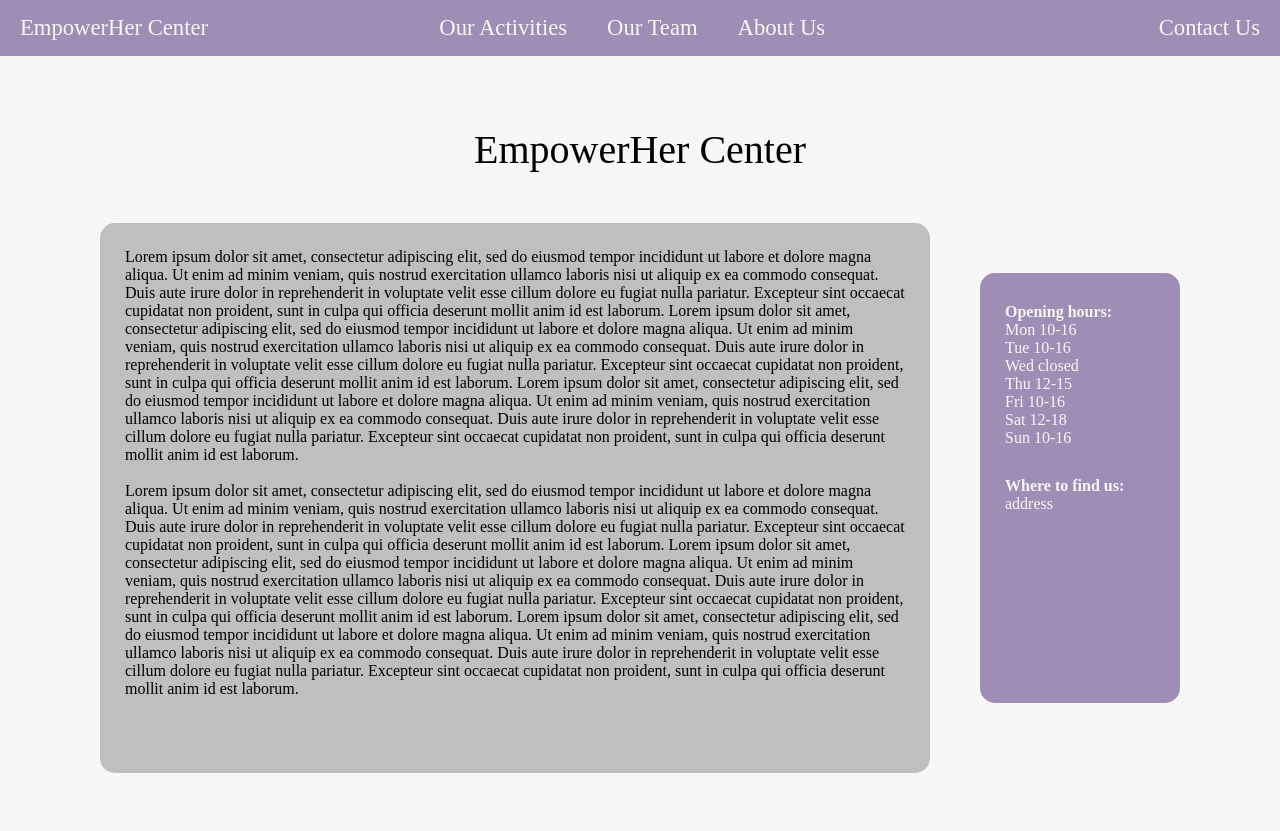
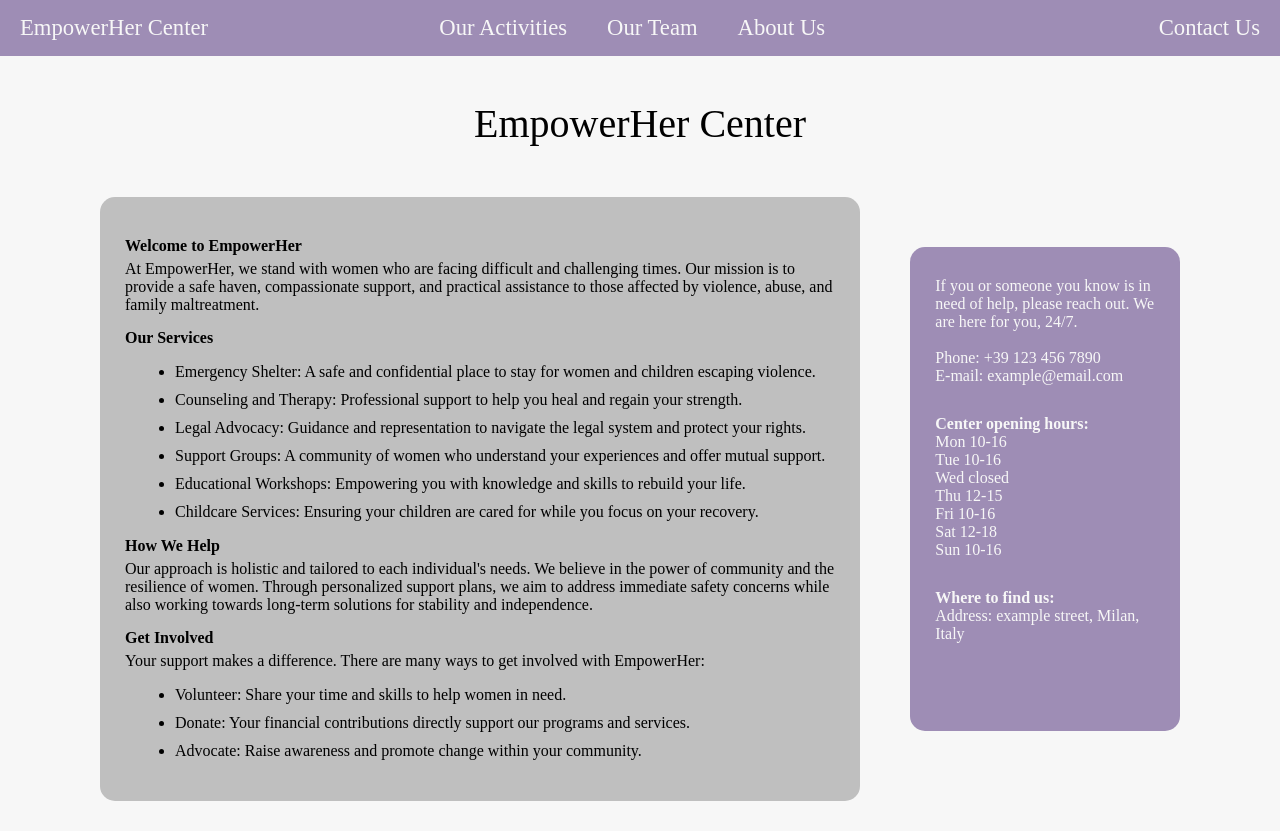
Before and after one commit to linneaj8/HYP-project, a Nuxt app: page / in a window 1280 px wide. Before the commit the page ends 803 px from the top, so only its background shows below. Built offline with nearby package versions, Linux system fonts and the light colour scheme.

Commit message:
info added

```diff
--- a/layouts/default.vue
+++ b/layouts/default.vue
@@ -20,6 +20,8 @@
 header {
   background-color: #9e8db5;
   padding: 15px 0 15px 0;
+  position: fixed;
+  width: 100%;
 }
 
 nav {
--- a/pages/about.vue
+++ b/pages/about.vue
@@ -8,30 +8,29 @@
     <div><NuxtLink to="/team" class="purpleButton">Our Team</NuxtLink></div>
   </div>
   <div class="infobox">
-    Lorem ipsum dolor sit amet, consectetur adipiscing elit, sed do eiusmod
-    tempor incididunt ut labore et dolore magna aliqua. Ut enim ad minim veniam,
-    quis nostrud exercitation ullamco laboris nisi ut aliquip ex ea commodo
-    consequat. Duis aute irure dolor in reprehenderit in voluptate velit esse
-    cillum dolore eu fugiat nulla pariatur. Excepteur sint occaecat cupidatat
-    non proident, sunt in culpa qui officia deserunt mollit anim id est laborum.
-    Lorem ipsum dolor sit amet, consectetur adipiscing elit, sed do eiusmod
-    tempor incididunt ut labore et dolore magna aliqua. Ut enim ad minim veniam,
-    quis nostrud exercitation ullamco laboris nisi ut aliquip ex ea commodo
-    consequat. Duis aute irure dolor in reprehenderit in voluptate velit esse
-    cillum dolore eu fugiat nulla pariatur. Excepteur sint occaecat cupidatat
-    non proident, sunt in culpa qui officia deserunt mollit anim id est laborum.
-    Lorem ipsum dolor sit amet, consectetur adipiscing elit, sed do eiusmod
-    tempor incididunt ut labore et dolore magna aliqua. Ut enim ad minim veniam,
-    quis nostrud exercitation ullamco laboris nisi ut aliquip ex ea commodo
-    consequat. Duis aute irure dolor in reprehenderit in voluptate velit esse
-    cillum dolore eu fugiat nulla pariatur. Excepteur sint occaecat cupidatat
-    non proident, sunt in culpa qui officia deserunt mollit anim id est laborum.
+    <div class="subtitle">Our Mission</div>
+    At EmpowerHer, we are dedicated to providing a safe and supportive
+    environment for women who are experiencing difficult situations, including
+    violence, abuse, and family maltreatment. Our mission is to empower women to
+    reclaim their lives through comprehensive support, advocacy, and resources
+    tailored to their unique needs.
+    <div class="subtitle">Our Vision</div>
+    We envision a world where every woman lives free from violence and fear,
+    with the confidence and tools to build a fulfilling and independent life.
+    Through our work, we strive to break the cycle of abuse and create lasting
+    change in the lives of the women we serve and in our community.
+    <div class="subtitle">Who We Are</div>
+    EmpowerHer is a nonprofit organization founded on the principles of
+    compassion, respect, and empowerment. Our team consists of dedicated
+    professionals, volunteers, and advocates who are passionate about making a
+    difference. We believe in the strength and resilience of women and are
+    committed to providing the highest level of care and support.
   </div>
 </template>
 
 <style scoped>
 #image {
-  margin-top: 30px;
+  margin-top: 90px;
   margin-bottom: 40px;
   width: 40%;
   height: auto;
@@ -42,6 +41,13 @@
   flex-direction: column;
   justify-content: center;
   text-align: center;
+}
+
+.subtitle {
+  font-size: 12pt;
+  margin-top: 15px;
+  margin-bottom: 5px;
+  font-weight: bold;
 }
 
 .purpleButton {
@@ -67,6 +73,7 @@
   margin-top: 50px;
   margin-bottom: 30px;
   padding: 25px;
+  padding-top: 10px;
   min-height: 170px;
 }
 </style>
--- a/pages/activities.vue
+++ b/pages/activities.vue
@@ -30,7 +30,7 @@ const { data: services } = await useFetch('/api/services')
   font-size: 30pt;
   display: flex;
   justify-content: center;
-  margin-top: 70px;
+  margin-top: 100px;
 }
 
 .activities {
--- a/pages/contact.vue
+++ b/pages/contact.vue
@@ -34,7 +34,7 @@
   font-size: 30pt;
   display: flex;
   justify-content: center;
-  margin-top: 70px;
+  margin-top: 100px;
 }
 
 .contact {
--- a/pages/index.vue
+++ b/pages/index.vue
@@ -4,49 +4,68 @@
   <div class="title">EmpowerHer Center</div>
   <div class="info">
     <div class="infobox">
-      Lorem ipsum dolor sit amet, consectetur adipiscing elit, sed do eiusmod
-      tempor incididunt ut labore et dolore magna aliqua. Ut enim ad minim
-      veniam, quis nostrud exercitation ullamco laboris nisi ut aliquip ex ea
-      commodo consequat. Duis aute irure dolor in reprehenderit in voluptate
-      velit esse cillum dolore eu fugiat nulla pariatur. Excepteur sint occaecat
-      cupidatat non proident, sunt in culpa qui officia deserunt mollit anim id
-      est laborum. Lorem ipsum dolor sit amet, consectetur adipiscing elit, sed
-      do eiusmod tempor incididunt ut labore et dolore magna aliqua. Ut enim ad
-      minim veniam, quis nostrud exercitation ullamco laboris nisi ut aliquip ex
-      ea commodo consequat. Duis aute irure dolor in reprehenderit in voluptate
-      velit esse cillum dolore eu fugiat nulla pariatur. Excepteur sint occaecat
-      cupidatat non proident, sunt in culpa qui officia deserunt mollit anim id
-      est laborum. Lorem ipsum dolor sit amet, consectetur adipiscing elit, sed
-      do eiusmod tempor incididunt ut labore et dolore magna aliqua. Ut enim ad
-      minim veniam, quis nostrud exercitation ullamco laboris nisi ut aliquip ex
-      ea commodo consequat. Duis aute irure dolor in reprehenderit in voluptate
-      velit esse cillum dolore eu fugiat nulla pariatur. Excepteur sint occaecat
-      cupidatat non proident, sunt in culpa qui officia deserunt mollit anim id
-      est laborum.<br />
-      <br />
-      Lorem ipsum dolor sit amet, consectetur adipiscing elit, sed do eiusmod
-      tempor incididunt ut labore et dolore magna aliqua. Ut enim ad minim
-      veniam, quis nostrud exercitation ullamco laboris nisi ut aliquip ex ea
-      commodo consequat. Duis aute irure dolor in reprehenderit in voluptate
-      velit esse cillum dolore eu fugiat nulla pariatur. Excepteur sint occaecat
-      cupidatat non proident, sunt in culpa qui officia deserunt mollit anim id
-      est laborum. Lorem ipsum dolor sit amet, consectetur adipiscing elit, sed
-      do eiusmod tempor incididunt ut labore et dolore magna aliqua. Ut enim ad
-      minim veniam, quis nostrud exercitation ullamco laboris nisi ut aliquip ex
-      ea commodo consequat. Duis aute irure dolor in reprehenderit in voluptate
-      velit esse cillum dolore eu fugiat nulla pariatur. Excepteur sint occaecat
-      cupidatat non proident, sunt in culpa qui officia deserunt mollit anim id
-      est laborum. Lorem ipsum dolor sit amet, consectetur adipiscing elit, sed
-      do eiusmod tempor incididunt ut labore et dolore magna aliqua. Ut enim ad
-      minim veniam, quis nostrud exercitation ullamco laboris nisi ut aliquip ex
-      ea commodo consequat. Duis aute irure dolor in reprehenderit in voluptate
-      velit esse cillum dolore eu fugiat nulla pariatur. Excepteur sint occaecat
-      cupidatat non proident, sunt in culpa qui officia deserunt mollit anim id
-      est laborum.
+      <div class="subtitle">Welcome to EmpowerHer</div>
+      At EmpowerHer, we stand with women who are facing difficult and
+      challenging times. Our mission is to provide a safe haven, compassionate
+      support, and practical assistance to those affected by violence, abuse,
+      and family maltreatment.
+      <div class="subtitle">Our Services</div>
+      <ul>
+        <li>
+          Emergency Shelter: A safe and confidential place to stay for women and
+          children escaping violence.
+        </li>
+        <li>
+          Counseling and Therapy: Professional support to help you heal and
+          regain your strength.
+        </li>
+        <li>
+          Legal Advocacy: Guidance and representation to navigate the legal
+          system and protect your rights.
+        </li>
+        <li>
+          Support Groups: A community of women who understand your experiences
+          and offer mutual support.
+        </li>
+        <li>
+          Educational Workshops: Empowering you with knowledge and skills to
+          rebuild your life.
+        </li>
+        <li>
+          Childcare Services: Ensuring your children are cared for while you
+          focus on your recovery.
+        </li>
+      </ul>
+      <div class="subtitle">How We Help</div>
+      Our approach is holistic and tailored to each individual's needs. We
+      believe in the power of community and the resilience of women. Through
+      personalized support plans, we aim to address immediate safety concerns
+      while also working towards long-term solutions for stability and
+      independence.
+      <div class="subtitle">Get Involved</div>
+      Your support makes a difference. There are many ways to get involved with
+      EmpowerHer:
+      <ul>
+        <li>Volunteer: Share your time and skills to help women in need.</li>
+        <li>
+          Donate: Your financial contributions directly support our programs and
+          services.
+        </li>
+        <li>
+          Advocate: Raise awareness and promote change within your community.
+        </li>
+      </ul>
     </div>
     <div class="timeInfo">
       <div>
-        <div class="bold">Opening hours:</div>
+        <div class="margin">
+          If you or someone you know is in need of help, please reach out. We
+          are here for you, 24/7.
+        </div>
+        <br />
+        Phone: +39 123 456 7890<br />
+        E-mail: example@email.com
+        <div class="bold">Center opening hours:</div>
         Mon 10-16
         <br />
         Tue 10-16
@@ -63,7 +82,7 @@
       </div>
       <div>
         <div class="bold">Where to find us:</div>
-        address
+        Address: example street, Milan, Italy
       </div>
     </div>
   </div>
@@ -74,7 +93,22 @@
   font-size: 30pt;
   display: flex;
   justify-content: center;
-  margin-top: 70px;
+  margin-top: 100px;
+}
+
+.subtitle {
+  font-size: 12pt;
+  margin-top: 15px;
+  margin-bottom: 5px;
+  font-weight: bold;
+}
+
+li {
+  margin: 10px;
+}
+
+.margin {
+  margin-top: 30px;
 }
 
 .info {
--- a/pages/service/[id].vue
+++ b/pages/service/[id].vue
@@ -6,7 +6,12 @@ const { data: service} = useFetch(`/api/service/${id}`)
 <template>
   <div>Service</div>
 
-  <div>{{ service }}</div>
+  <div class="layout">{{ service }}</div>
 </template>
 
-<style scoped></style>
+<style scoped>
+.layout a{
+  display: flex;
+  justify-content: center;
+}
+</style>
```
Also changed, not shown: 1 other file (tests, documents, lock files or other folders).
